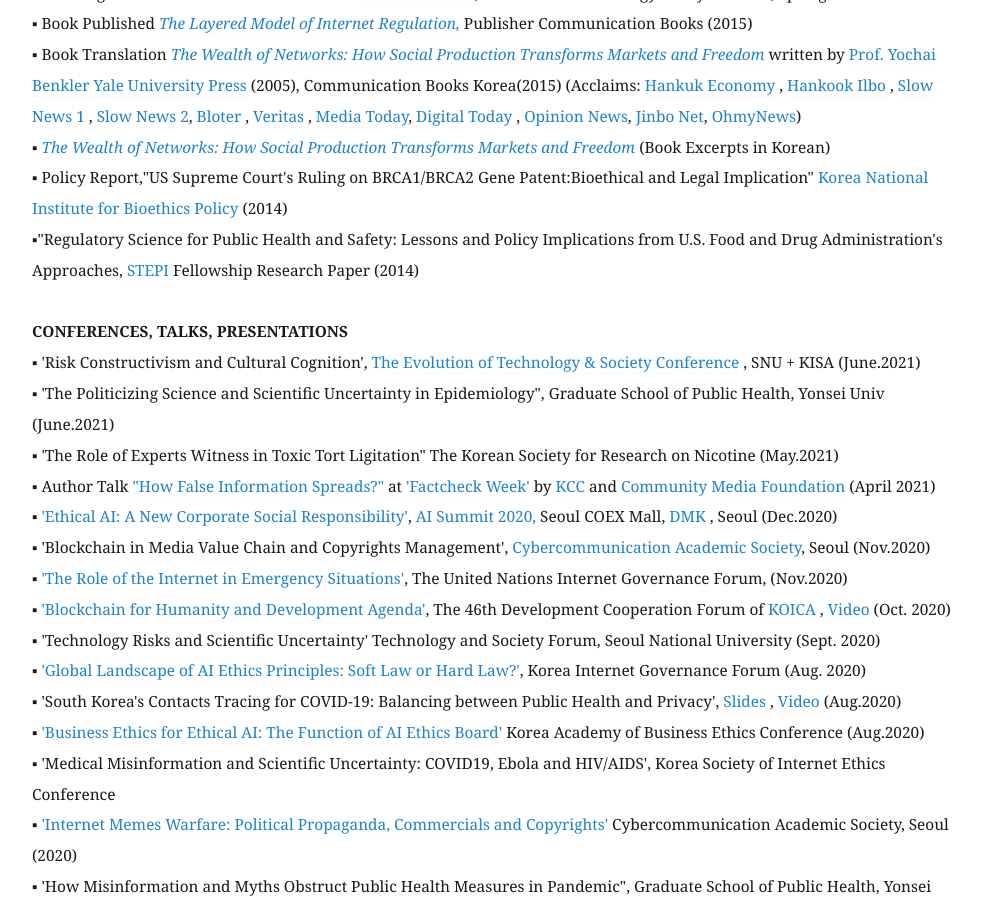
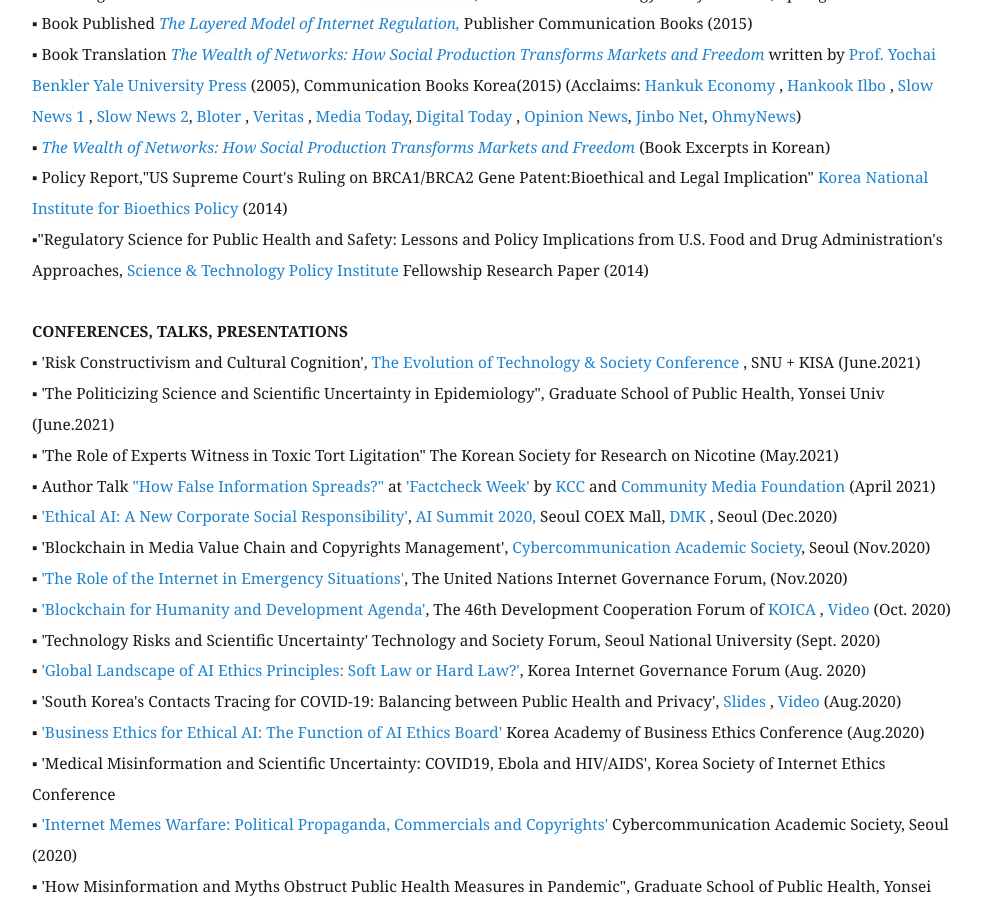
Before and after one commit to eunchangchoi/eunchangchoi.github.io, a Jekyll site: the page built from index.md, in a window 1280 px wide and 900 px high, scrolled down 2883 px. Shown: the whole window, without its empty margins (68-1049 px from the left). Built offline with Jekyll 4.4.1, drawn with Linux system fonts in a browser that asks for light colours.

Commit message:
Update index.md

```diff
--- a/index.md
+++ b/index.md
@@ -59,7 +59,7 @@
 ▪ Book Translation <a href="https://www.kyobobook.co.kr/product/detailViewKor.laf?mallGb=KOR&ejkGb=KOR&barcode=9791130435473"> <i> The Wealth of Networks: How Social Production Transforms Markets and Freedom </i> </a> written by <a href="https://hls.harvard.edu/faculty/directory/10071/Benkler"> Prof. Yochai Benkler </a> <a href="http://www.benkler.org/Benkler_Wealth_Of_Networks.pdf"> Yale University Press</a> (2005), Communication Books Korea(2015) (Acclaims: <a href="https://hankyung.com/life/article/2015041693541"> Hankuk Economy </a>, <a href="https://hankookilbo.com/News/Read/201504171632164530"> Hankook Ilbo </a>, <a href="https://slownews.kr/50013"> Slow News 1 </a>, <a href="https://slownews.kr/50036"> Slow News 2</a>, <a href="https://www.bloter.net/archives/241128"> Bloter </a>, <a href="https://www.veritas-a.com/news/articleView.html?idxno=164861"> Veritas </a>, <a href="https://www.mediatoday.co.kr/news/articleView.html?idxno=125603"> Media Today</a>, <a href="https://www.digitaltoday.co.kr/news/articleView.html?idxno=65605"> Digital Today </a>, <a href="https://www.opinionnews.co.kr/news/articleView.html?idxno=18408"> Opinion News</a>, <a href="https://act.jinbo.net/wp/8766/"> Jinbo Net</a>, <a href="https://www.ohmynews.com/nws_web/mobile/at_pg.aspx?cntn_cd=a0002543828"> OhmyNews</a>) <br>
 ▪ <a href="http://wealthofnetworks.kr"> <i>The Wealth of Networks: How Social Production Transforms Markets and Freedom</i> </a> (Book Excerpts in Korean) <br>
 ▪ Policy Report,"US Supreme Court's Ruling on BRCA1/BRCA2 Gene Patent:Bioethical and Legal Implication" <a href="https://lst.go.kr/eng/index.do"> Korea National Institute for Bioethics Policy </a>(2014) <br>
-▪"Regulatory Science for Public Health and Safety: Lessons and Policy Implications from U.S. Food and Drug Administration's Approaches,<a href="https://www.stepi.re.kr/site/stepien/main.do"> STEPI </a> Fellowship Research Paper (2014)<br>
+▪"Regulatory Science for Public Health and Safety: Lessons and Policy Implications from U.S. Food and Drug Administration's Approaches,<a href="https://www.stepi.re.kr/site/stepien/main.do"> Science & Technology Policy Institute </a> Fellowship Research Paper (2014)<br>
      <br>
  <strong> CONFERENCES, TALKS, PRESENTATIONS </strong> <br>
 ▪  'Risk Constructivism and Cultural Cognition', <a href="http://cis.snu.ac.kr/sub2/2_2_6_2.php?mode=view&number=1509&b_name=meet1_2">The Evolution of Technology & Society Conference </a>, SNU + KISA (June.2021)<br>
```
